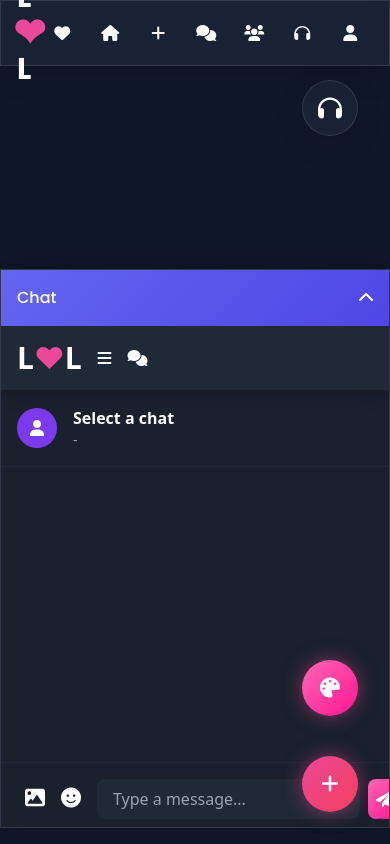
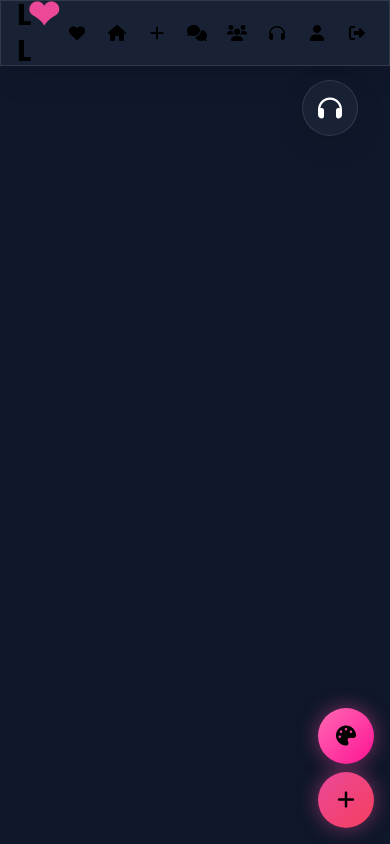
Before and after one commit to Soujash-123/LOL-MemeChat, a Flask app: page /dashboard in a window 390 px wide. Run offline with Flask 3, Linux system fonts and the light colour scheme; the visitor is signed in with stand-in values (Sample User, id 1); data that the repository does not hold is empty; parts of the project's set-up code (start-up, migrations or seed data) failed here and were passed over.

Commit message:
Update dashboard.html

```diff
--- a/templates/dashboard.html
+++ b/templates/dashboard.html
@@ -101,8 +101,8 @@
             position: absolute;
             top: 0;
             right: 0;
-            width: 350px;
-            height: calc(100vh - 5rem);
+            width: 400px;
+            height: calc(90vh - 5rem);
             background: rgba(30, 41, 59, 0.7);
             backdrop-filter: blur(10px);
             border: 1px solid rgba(255, 255, 255, 0.1);
@@ -113,7 +113,7 @@
         }
 
         .music-feed-container.collapsed {
-            transform: translateX(calc(100% + 2rem));
+            transform: translateX(calc(100% + 0));
             opacity: 0;
             pointer-events: none;
         }
@@ -135,31 +135,32 @@
             transform: scale(1.1);
         }
 
+        /* Chat window styles */
         .chat-window {
             position: fixed;
-            bottom: 1rem;
+            bottom: 0;
             right: 2rem;
             width: 450px;
-            height: calc(70vh - 2rem);
+            height: 600px;
             z-index: 40;
             transition: transform 0.3s ease;
-            border-radius: 1rem;
+            border-radius: 1rem 1rem 0 0;
             box-shadow: 0 -5px 25px rgba(0, 0, 0, 0.2);
             overflow: hidden;
-        }
-
-        .chat-window.collapsed {
-            transform: translateY(calc(50vh - 70px));
+            display: flex;
+            flex-direction: column;
+            transform: translateY(calc(100% - 48px));
         }
 
         .chat-header {
             padding: 1rem;
-            bottom : 0.5rem;
             background: linear-gradient(135deg, #6366f1, #4f46e5);
             cursor: pointer;
             display: flex;
             justify-content: space-between;
             align-items: center;
+            height: 48px;
+            min-height: 48px;
         }
 
         .sidebar-content {
@@ -169,10 +170,23 @@
             background: transparent;
         }
 
+        .chat-window.expanded {
+            transform: translateY(0);
+        }
+
+        .chat-toggle {
+            transition: transform 0.3s ease;
+        }
+
+        .chat-window.expanded .chat-toggle {
+            transform: rotate(180deg);
+        }
+
         .post-grid {
             display: grid;
             grid-template-columns: repeat(auto-fill, minmax(300px, 1fr));
             gap: 1.5rem;
+            padding: 1rem;
         }
 
         .nav-link {
@@ -209,138 +223,37 @@
             width: 100%;
         }
 
-        .stats-overlay {
-            position: absolute;
-            bottom: 0;
-            left: 0;
-            right: 0;
-            background: linear-gradient(to top, rgba(0,0,0,0.8), rgba(0,0,0,0));
-            padding: 1rem;
-            transition: opacity 0.3s ease;
-            opacity: 0;
+        /* Responsive styles */
+        @media (max-width: 1024px) {
+            .chat-window {
+                width: 350px;
             }
 
-        .post-card:hover .stats-overlay {
-            opacity: 1;
-        }
-
-        .interaction-stats {
-            display: flex;
-            justify-content: space-between;
-            color: white;
-        }
-
-        .stat-item {
-            display: flex;
-            align-items: center;
-            gap: 0.5rem;
-        }
-
-        .modal {
-            display: none;
-            position: fixed;
-            top: 0;
-            left: 0;
-            right: 0;
-            bottom: 0;
-            background: rgba(0, 0, 0, 0.8);
-            z-index: 1000;
-            padding: 2rem;
-        }
-
-        .modal.active {
-            display: flex;
-            justify-content: center;
-            align-items: center;
-            animation: fadeIn 0.3s ease;
-        }
-
-        .modal-content {
-            position: relative;
-            max-width: 90vw;
-            max-height: 90vh;
-            background: rgba(30, 41, 59, 0.95);
-            backdrop-filter: blur(15px);
-            border-radius: 1rem;
-            overflow: hidden;
-            box-shadow: 0 25px 50px -12px rgba(0, 0, 0, 0.5);
-            border: 1px solid rgba(255, 255, 255, 0.1);
-        }
-
-        .modal-image {
-            max-width: 100%;
-            max-height: 80vh;
-            object-fit: contain;
-        }
-
-        .modal-close {
-            position: absolute;
-            top: 1rem;
-            right: 1rem;
-            background: rgba(55, 65, 81, 0.7);
-            border: none;
-            color: white;
-            width: 2.5rem;
-            height: 2.5rem;
-            border-radius: 50%;
-            cursor: pointer;
-            display: flex;
-            align-items: center;
-            justify-content: center;
-            transition: background-color 0.2s ease;
-            z-index: 1010;
-        }
-
-        .vote-buttons {
-            position: absolute;
-            right: 1rem;
-            bottom: 1rem;
-            display: flex;
-            gap: 0.5rem;
-            background: rgba(55, 65, 81, 0.7);
-            padding: 0.5rem;
-            border-radius: 0.5rem;
-            backdrop-filter: blur(5px);
-        }
-
-        .vote-button {
-            background: transparent;
-            border: none;
-            color: white;
-            width: 2.5rem;
-            height: 2.5rem;
-            border-radius: 0.375rem;
-            cursor: pointer;
-            display: flex;
-            align-items: center;
-            justify-content: center;
-            transition: all 0.2s ease;
-        }
-
-        .voted-up {
-            color: #10B981;
-        }
-
-        .voted-down {
-            color: #EF4444;
-        }
-
-        @media (max-width: 1024px) {
             .music-feed-container {
-                width: 300px;
-            }
-
-            .chat-window {
-                width: 300px;
+                width: 400px;
+            height: calc(90vh - 5rem);
             }
 
             .main-container {
-                max-width: calc(100% - 350px);
-                margin-right: 350px;
+                max-width: calc(100% - 2rem);
+                margin-right: 1rem;
+                margin-left: 1rem;
             }
         }
 
         @media (max-width: 768px) {
+            /* Hide chat window on mobile */
+            .chat-window {
+                display: none;
+            }
+
+            /* Full width container on mobile */
+            .main-container {
+                max-width: 100%;
+                margin: 0 1rem;
+            }
+
+            /* Adjust navigation for mobile */
             .nav-link span {
                 display: none;
             }
@@ -349,8 +262,25 @@
                 padding: 0.5rem;
             }
 
+            /* Adjust post grid for mobile */
+            .post-grid {
+                grid-template-columns: 1fr;
+                gap: 1rem;
+            }
+
+            /* Adjust floating buttons for mobile */
+            .floating-button {
+                bottom: 1rem;
+                right: 1rem;
+            }
+
+            #color-picker-btn {
+                bottom: 5rem;
+                right: 1rem;
+            }
+
+            /* Music feed adjustments for mobile */
             .music-feed-container {
-                position: fixed;
                 width: 100%;
                 right: 0;
                 height: 300px;
@@ -362,25 +292,31 @@
             }
 
             .music-toggle-btn {
-                position: fixed;
-                right: 2rem;
+                right: 1rem;
+            }
         }
 
-            .chat-window {
-                width: 100%;
-                right: 0;
-                border-radius: 0;
+        @media (max-width: 480px) {
+            .nav-link {
+                padding: 0.5rem 0.25rem;
             }
 
-            .main-container {
-                max-width: 100%;
-                margin-right: 0;
+            .post-card {
+                margin-bottom: 1rem;
             }
 
-            .post-grid {
-                grid-template-columns: 1fr;
+            .modal-content {
+                width: 95%;
+                margin: 0 auto;
+            }
+
+            .upload-modal .glass-card {
+                width: 90%;
+                margin: 0 auto;
             }
         }
+
+        /* Color picker styles */
         #background-color-picker {
             -webkit-appearance: none;
             -moz-appearance: none;
@@ -399,9 +335,44 @@
             border-radius: 0.5rem;
             border: 2px solid #4a5568;
         }
+
+        /* Modal styles */
+        .modal {
+            display: none;
+            position: fixed;
+            top: 0;
+            left: 0;
+            right: 0;
+            bottom: 0;
+            background: rgba(0, 0, 0, 0.8);
+            z-index: 1000;
+            padding: 2rem;
+        }
+
+        .modal.active {
+            display: flex;
+            justify-content: center;
+            align-items: center;
+        }
+
+        .stats-overlay {
+            position: absolute;
+            bottom: 0;
+            left: 0;
+            right: 0;
+            background: linear-gradient(to top, rgba(0,0,0,0.8), rgba(0,0,0,0));
+            padding: 1rem;
+            transition: opacity 0.3s ease;
+            opacity: 0;
+        }
+
+        .post-card:hover .stats-overlay {
+            opacity: 1;
+        }
     </style>
 </head>
-<body class="text-white min-h-screen">
+<body>
+    <!-- Rest of your HTML content remains the same -->
     <!-- Navigation -->
     <nav class="glass-card fixed w-full top-0 z-50">
         <div class="max-w-7xl mx-auto px-4">
@@ -448,12 +419,47 @@
             </div>
         </div>
     </nav>
-    <!-- Color Picker Button -->
-<!-- Color Picker Button -->
-<button id="color-picker-btn" class="floating-button w-14 h-14 rounded-full flex items-center justify-center text-xl shadow-lg hover:scale-110 transition-transform" style="position: fixed; right: 2rem; bottom: 8rem; background: linear-gradient(135deg, #FF69B4, #FF1493);">
+
+    <!-- Main Content -->
+    <div class="pt-20">
+        <div class="main-container">
+            <div class="post-grid" id="posts-grid">
+                <!-- Posts will be dynamically inserted here -->
+            </div>
+        </div>
+
+        <!-- Music Feed -->
+        <div class="music-feed-wrapper">
+            <button class="music-toggle-btn glass-card">
+                <i class="fas fa-headphones text-2xl"></i>
+            </button>
+
+            <div class="music-feed-container collapsed">
+                <div class="music-header">
+                    <span class="font-medium">Your Music Vibe</span>
+                    <i class="fas fa-times close-music"></i>
+                </div>
+                <iframe src="/music-feed" class="sidebar-content"></iframe>
+            </div>
+        </div>
+
+        <!-- Chat Window (hidden on mobile) -->
+        <div class="chat-window glass-card">
+            <div class="chat-header" id="chat-header">
+                <span class="font-medium">Chat</span>
+                <i class="fas fa-chevron-up chat-toggle"></i>
+            </div>
+            <iframe src="/chat" class="sidebar-content" id="chat-iframe"></iframe>
+        </div>
+
+        <!-- Floating Buttons -->
+        <button id="color-picker-btn" class="floating-button w-14 h-14 rounded-full flex items-center justify-center text-xl shadow-lg hover:scale-110 transition-transform" style="background: linear-gradient(135deg, #FF69B4, #FF1493);">
             <i class="fas fa-palette"></i>
         </button>
 
+        <button onclick="showUploadModal()" class="floating-button gradient-bg w-14 h-14 rounded-full flex items-center justify-center text-xl shadow-lg hover:scale-110 transition-transform">
+            <i class="fas fa-plus"></i>
+        </button>
         <!-- Color Picker Modal -->
     <div id="color-picker-modal" class="fixed inset-0 bg-black bg-opacity-50 hidden z-50 flex items-center justify-center">
         <div class="bg-gray-800 rounded-2xl p-6 max-w-md w-full mx-4">
@@ -469,47 +475,6 @@
                 <button onclick="saveBackgroundColor()" class="px-4 py-2 rounded-lg hover:opacity-90" style="background: linear-gradient(135deg, #FF69B4, #FF1493);">Save</button>
             </div>
         </div>
-</div>
-    <!-- Main Content -->
-    <div class="pt-20">
-        <div class="main-container">
-            <!-- Posts Grid -->
-            <div class="post-grid" id="posts-grid">
-                <!-- Posts will be dynamically inserted here -->
-            </div>
-        </div>
-
-        <!-- Music Feed -->
-        <div class="music-feed-wrapper">
-            <!-- Music Toggle Button -->
-            <button class="music-toggle-btn glass-card">
-                <i class="fas fa-headphones text-2xl"></i>
-            </button>
-
-            <!-- Music Feed Container -->
-            <div class="music-feed-container collapsed">
-                <div class="music-header">
-                    <span class="font-medium">Your Music Vibe</span>
-                    <i class="fas fa-times close-music"></i>
-                </div>
-                <iframe src="/music-feed" class="sidebar-content"></iframe>
-            </div>
-        </div>
-
-        <!-- Chat Window -->
-        <div class="chat-window glass-card">
-            <div class="chat-header" id="chat-header">
-                <span class="font-medium">Chat</span>
-                <i class="fas fa-chevron-up chat-toggle"></i>
-            </div>
-            <iframe src="/chat" class="sidebar-content" id="chat-iframe"></iframe>
-        </div>
-
-        <!-- Floating Post Button -->
-       <!-- Continuing from floating button -->
-       <button onclick="showUploadModal()" class="floating-button gradient-bg w-14 h-14 rounded-full flex items-center justify-center text-xl shadow-lg hover:scale-110 transition-transform">
-        <i class="fas fa-plus"></i>
-    </button>
     </div>
 
     <!-- Post Modal -->
@@ -552,63 +517,49 @@
             </form>
         </div>
     </div>
+</div>
 
 <script>
-  // Show color picker modal
-function showColorPickerModal() {
-    document.getElementById('color-picker-modal').classList.remove('hidden');
+    let posts = [];
+    let lastUpdate = null;
+
+    // Initialize
+    document.addEventListener('DOMContentLoaded', () => {
+        fetchPosts();
+        initializeResponsiveHandlers();
+        loadSavedBackgroundColor();
+    });
+
+    // Responsive handlers initialization
+    function initializeResponsiveHandlers() {
+        // Only initialize chat functionality if not on mobile
+        if (window.innerWidth > 768) {
+            initializeChatWindow();
         }
 
-// Hide color picker modal
-function hideColorPickerModal() {
-    document.getElementById('color-picker-modal').classList.add('hidden');
+        initializeMusicFeed();
+        initializeColorPicker();
     }
 
-// Save the selected background color
-function saveBackgroundColor() {
-    const color = document.getElementById('background-color-picker').value;
-    localStorage.setItem('backgroundColor', color);
-    document.body.style.backgroundColor = color;
-    hideColorPickerModal();
+    // Chat window initialization and handlers
+    function initializeChatWindow() {
+        const chatWindow = document.querySelector('.chat-window');
+        const chatHeader = document.querySelector('#chat-header');
+
+        if (chatHeader && chatWindow) {
+            chatHeader.addEventListener('click', () => {
+                chatWindow.classList.toggle('expanded');
+            });
+        }
     }
 
-// Initialize event listeners
-document.addEventListener('DOMContentLoaded', () => {
-    // Update color display when picker changes
-    document.getElementById('background-color-picker').addEventListener('input', (e) => {
-        document.getElementById('selected-color-hex').textContent = e.target.value;
-    });
-
-    // Show color picker modal when button is clicked
-    document.getElementById('color-picker-btn').addEventListener('click', showColorPickerModal);
-
-    // Load saved background color on page load
-    const savedColor = localStorage.getItem('backgroundColor');
-    if (savedColor) {
-        document.body.style.backgroundColor = savedColor;
-        document.getElementById('background-color-picker').value = savedColor;
-        document.getElementById('selected-color-hex').textContent = savedColor;
-    }
-});
-    let posts = [];
-    let lastUpdate = null;
-    let chatCollapsed = false;
-
-    // Chat window toggle functionality
-    document.querySelector('#chat-header').addEventListener('click', () => {
-        const chatWindow = document.querySelector('.chat-window');
-        chatWindow.classList.toggle('collapsed');
-        chatCollapsed = chatWindow.classList.contains('collapsed');
-
-        const icon = chatWindow.querySelector('.chat-toggle');
-        icon.style.transform = chatCollapsed ? 'rotate(180deg)' : 'rotate(0deg)';
-    });
-
-    // Music feed toggle functionality
+    // Music feed initialization and handlers
+    function initializeMusicFeed() {
         const musicToggleBtn = document.querySelector('.music-toggle-btn');
         const musicFeedContainer = document.querySelector('.music-feed-container');
         const closeMusic = document.querySelector('.close-music');
 
+        if (musicToggleBtn && musicFeedContainer && closeMusic) {
             musicToggleBtn.addEventListener('click', () => {
                 musicFeedContainer.classList.remove('collapsed');
             });
@@ -617,8 +568,60 @@ document.addEventListener('DOMContentLoaded', () => {
                 e.stopPropagation();
                 musicFeedContainer.classList.add('collapsed');
             });
+        }
+    }
 
-    // Fetch posts from the backend
+    // Color picker initialization and handlers
+    function initializeColorPicker() {
+        const colorPicker = document.getElementById('background-color-picker');
+
+        if (colorPicker) {
+            colorPicker.addEventListener('input', (e) => {
+                document.getElementById('selected-color-hex').textContent = e.target.value;
+            });
+        }
+    }
+
+    // Load saved background color
+    function loadSavedBackgroundColor() {
+        const savedColor = localStorage.getItem('backgroundColor');
+        if (savedColor) {
+            document.body.style.backgroundColor = savedColor;
+            const colorPicker = document.getElementById('background-color-picker');
+            if (colorPicker) {
+                colorPicker.value = savedColor;
+                document.getElementById('selected-color-hex').textContent = savedColor;
+            }
+        }
+    }
+
+    // Color picker modal functions
+    function showColorPickerModal() {
+        document.getElementById('color-picker-modal').classList.remove('hidden');
+    }
+
+    function hideColorPickerModal() {
+        document.getElementById('color-picker-modal').classList.add('hidden');
+    }
+
+    function saveBackgroundColor() {
+        const color = document.getElementById('background-color-picker').value;
+        localStorage.setItem('backgroundColor', color);
+        document.body.style.backgroundColor = color;
+        hideColorPickerModal();
+    }
+
+    // Upload modal functions
+    function showUploadModal() {
+        document.getElementById('upload-modal').classList.remove('hidden');
+    }
+
+    function hideUploadModal() {
+        document.getElementById('upload-modal').classList.add('hidden');
+        document.getElementById('upload-form').reset();
+    }
+
+    // Fetch and render posts
     async function fetchPosts() {
         try {
             const url = lastUpdate ? `/posts?last_update=${lastUpdate}` : '/posts';
@@ -635,15 +638,6 @@ document.addEventListener('DOMContentLoaded', () => {
         }
     }
 
-    // Generate random stats for demo purposes
-    function getRandomStats() {
-        return {
-            likes: Math.floor(Math.random() * 500),
-            comments: Math.floor(Math.random() * 50)
-        };
-    }
-
-    // Render posts to the grid
     function renderPosts() {
         const postsGrid = document.getElementById('posts-grid');
         postsGrid.innerHTML = posts.map(post => {
@@ -677,109 +671,24 @@ document.addEventListener('DOMContentLoaded', () => {
         }).join('');
     }
 
-    // Modal Functions
-    let currentPostId = null;
-    const modal = document.getElementById('post-modal');
-
-    function openModal(imageUrl, postId) {
-        currentPostId = postId;
-        const modalImage = modal.querySelector('.modal-image');
-        modalImage.src = imageUrl;
-        modal.classList.add('active');
-        document.body.style.overflow = 'hidden';
+    // Helper functions
+    function getRandomStats() {
+        return {
+            likes: Math.floor(Math.random() * 500),
+            comments: Math.floor(Math.random() * 50)
+        };
     }
 
-    function closeModal() {
-        modal.classList.remove('active');
-        document.body.style.overflow = '';
-        currentPostId = null;
+    // Event listeners
+    document.addEventListener('keydown', (e) => {
+        if (e.key === 'Escape') {
+            closeModal();
+            hideColorPickerModal();
+            hideUploadModal();
         }
-
-    // Upload Modal Functions
-    function showUploadModal() {
-        document.getElementById('upload-modal').classList.remove('hidden');
-    }
-
-    function hideUploadModal() {
-        document.getElementById('upload-modal').classList.add('hidden');
-        document.getElementById('upload-form').reset();
-    }
-
-    // Vote Functions
-    async function vote(type) {
-        if (!currentPostId) return;
-
-        try {
-            const response = await fetch(`/posts/${currentPostId}/vote`, {
-                method: 'POST',
-                headers: {
-                    'Content-Type': 'application/json',
-                },
-                body: JSON.stringify({ type })
     });
 
-            if (response.ok) {
-                const button = modal.querySelector(`.${type}vote`);
-                const oppositeButton = modal.querySelector(`.${type === 'up' ? 'down' : 'up'}vote`);
-
-                button.classList.toggle(`voted-${type}`);
-                oppositeButton.classList.remove(`voted-${type === 'up' ? 'down' : 'up'}`);
-            }
-        } catch (error) {
-            console.error('Error voting:', error);
-        }
-    }
-
-    // Profile Navigation
-    async function navigateToProfile(event) {
-        event.preventDefault();
-        try {
-            const response = await fetch('/user/profile');
-            if (!response.ok) throw new Error('Failed to fetch profile');
-            const data = await response.json();
-            window.location.href = `/${data.username}`;
-        } catch (error) {
-            console.error('Error navigating to profile:', error);
-        }
-    }
-
-    // Logout Function
-    async function logout() {
-        try {
-            const response = await fetch('/logout');
-            if (response.ok) {
-                window.location.href = '/';
-            } else {
-                alert('Failed to logout');
-            }
-        } catch (error) {
-            console.error('Error logging out:', error);
-            alert('Failed to logout');
-        }
-    }
-
-    // Initialize
-    document.addEventListener('DOMContentLoaded', () => {
-        fetchPosts();
-    });
-
-    // Event Listeners
-    document.querySelector('.modal-close').addEventListener('click', closeModal);
-    modal.addEventListener('click', (e) => {
-        if (e.target === modal) closeModal();
-    });
-
-    document.querySelector('.upvote').addEventListener('click', (e) => {
-        e.stopPropagation();
-        vote('up');
-    });
-
-    document.querySelector('.downvote').addEventListener('click', (e) => {
-        e.stopPropagation();
-        vote('down');
-    });
-
-    // Handle file upload
+    // Upload form handler
     document.getElementById('upload-form').addEventListener('submit', async (e) => {
         e.preventDefault();
         const formData = new FormData(e.target);
@@ -805,11 +714,6 @@ document.addEventListener('DOMContentLoaded', () => {
             alert('Failed to upload post');
         }
     });
-
-    // Close modal with Escape key
-    document.addEventListener('keydown', (e) => {
-        if (e.key === 'Escape') closeModal();
-    });
 </script>
 </body>
 </html>
```
Lines whose indentation alone changed are shown as unchanged.
